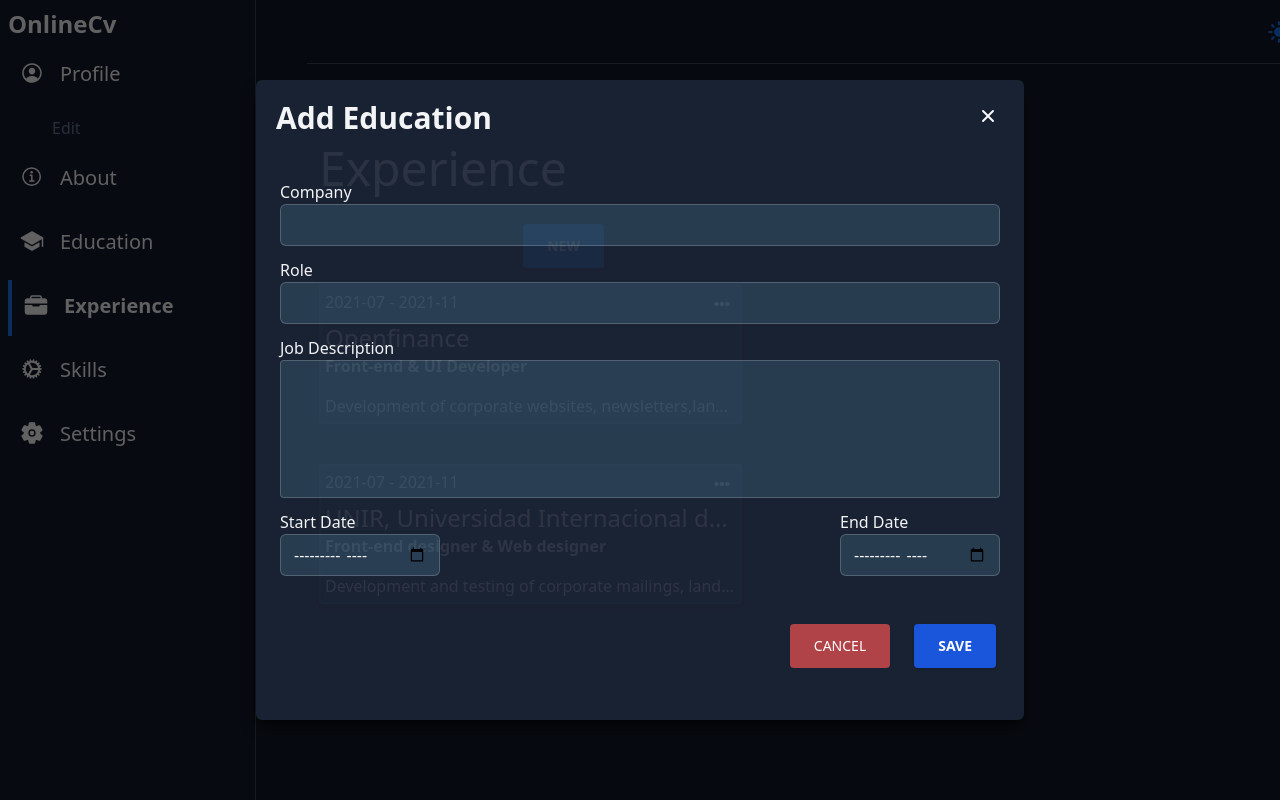
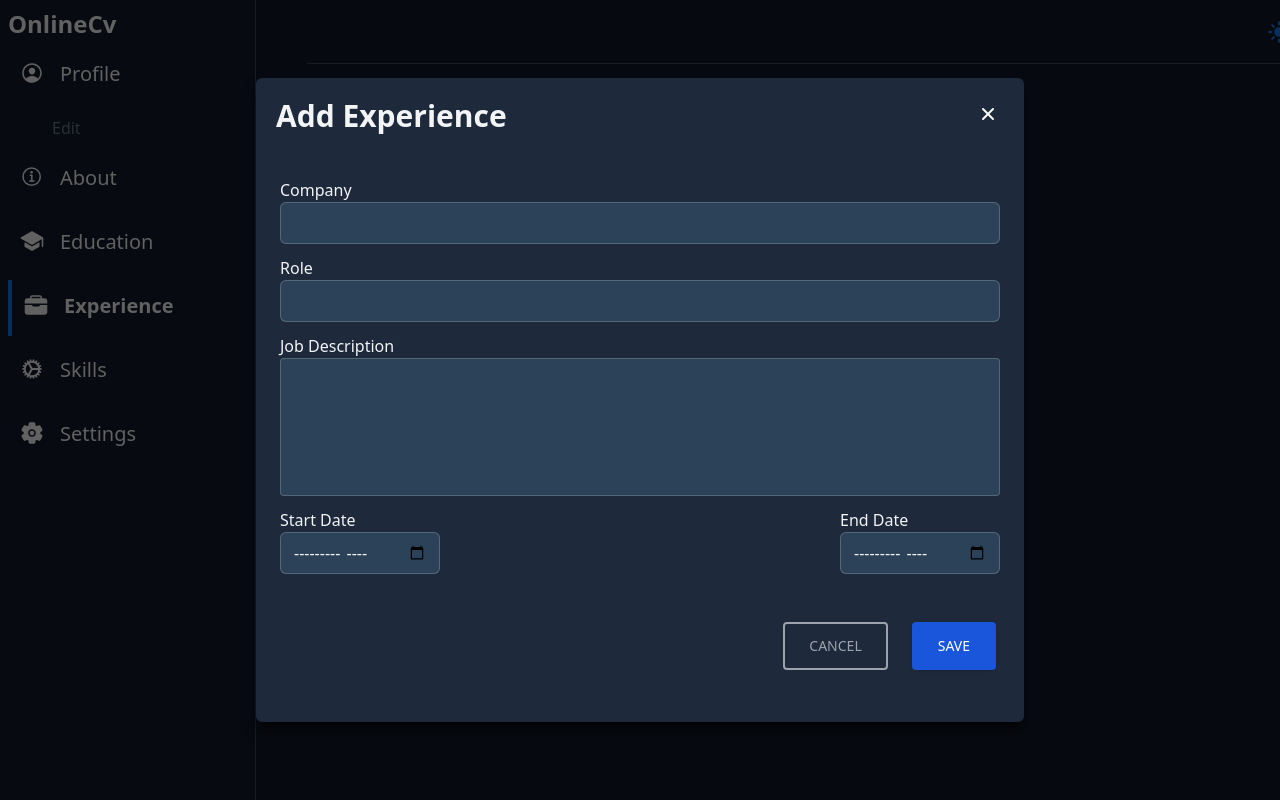
Before and after one commit to JosephChuksN/E-folio, a React (Create React App) app: page /experience in a window 1280 px wide. Both pictures are taken after a click on the button "NEW". Built offline with nearby package versions, Linux system fonts and the light colour scheme; what @ngneat/falso would draw is missing.

Commit message:
Fixed issue with experience modal

```diff
--- a/src/components/About.jsx
+++ b/src/components/About.jsx
@@ -33,7 +33,7 @@ function About({aboutText, setAboutText}) {
         <button className=" text-gray-400 background-transparent hover:bg-gray-400 hover:text-white border-2 border-gray-400 rounded  uppercase px-6 py-2  outline-none focus:outline-none mr-1  ease-linear transition-all duration-150">
           <Link to="/">Cancel</Link>
         </button>
-        <button onClick={handleSave} className="bg-[#222222] dark:bg-[#1a73e8] py-2 uppercase px-6 hover:bg-blue-900 rounded text-white">
+        <button onClick={handleSave} className=" bg-[#1a73e8] py-2 uppercase px-6 hover:bg-blue-900 rounded active:bg-emerald-800 text-white">
          <Link to="/">Save</Link>
         </button>
       </div>
--- a/src/components/Experience/AddNewExperience.jsx
+++ b/src/components/Experience/AddNewExperience.jsx
@@ -102,14 +102,14 @@ return(
  </div>
  <div className="flex items-center justify-end px-0 p-6 mt-6 gap-5 rounded-b">
                   <button
-                    className="text-white bg-red-500/70  uppercase px-6 py-3 hover:bg-red-600 rounded text-sm outline-none focus:outline-none mr-1 mb-1 ease-linear transition-all duration-150"
+                    className=" text-gray-400 background-transparent hover:bg-gray-400 hover:text-white text-sm border-2 border-gray-400 uppercase px-6 py-3  rounded  outline-none focus:outline-none mr-1 mb-1 ease-linear transition-all duration-150"
                     type="button"
                    onClick={() =>showModal(false)}
                   >
                     Cancel
                   </button>
                   <button
-                    className="bg-blue-700 hover:bg-blue-800 text-white active:bg-emerald-800 font-bold uppercase text-sm px-6 py-3 rounded shadow hover:shadow-lg outline-none focus:outline-none mr-1 mb-1 ease-linear transition-all duration-150"
+                    className="bg-blue-700 hover:bg-blue-800 text-white active:bg-emerald-800 border-2 border-blue-700 uppercase text-sm px-6 py-3 rounded shadow hover:shadow-lg outline-none focus:outline-none mr-1 mb-1 ease-linear transition-all duration-150"
                     type="submit"
 
                   >
--- a/src/components/Experience/EditExperience.jsx
+++ b/src/components/Experience/EditExperience.jsx
@@ -101,7 +101,7 @@ return(
  </div>
  <div className="flex items-center justify-end px-0 p-6 mt-6 gap-5 rounded-b">
                   <button
-                    className="text-white bg-red-500/70  uppercase px-6 py-3 hover:bg-red-600 rounded text-sm outline-none focus:outline-none mr-1 mb-1 ease-linear transition-all duration-150"
+                    className="text-gray-400 background-transparent hover:bg-gray-400 hover:text-white  border-2 border-gray-400  uppercase px-6 py-3 rounded text-sm outline-none focus:outline-none mr-1 mb-1 ease-linear transition-all duration-150"
                     type="button"
                    onClick={() =>showModal(false)}
                   >
@@ -109,7 +109,7 @@ return(
                   </button>
                   <button
                   onClick={handleSave}
-                    className="bg-blue-700 text-white active:bg-emerald-800 font-bold uppercase text-sm px-6 py-3 rounded shadow hover:shadow-lg outline-none focus:outline-none mr-1 mb-1 ease-linear transition-all duration-150"
+                    className="bg-blue-700 text-white border-2 border-blue-700 hover:bg-blue-800  active:bg-emerald-800 uppercase text-sm px-6 py-3 rounded shadow hover:shadow-lg outline-none focus:outline-none mr-1 mb-1 ease-linear transition-all duration-150"
                     type="submit"
 
                   >
--- a/src/components/Experience/Experience.jsx
+++ b/src/components/Experience/Experience.jsx
@@ -13,7 +13,7 @@ return(
 <div className=''>
 <h1 className="pl-3 text-5xl mb-20">Experience</h1>
     <button
-            className="bg-[#222222] dark:bg-[#1a73e8] hover:bg-[#222222]/90 absolute lg:right-[42rem] lg:top-56 top-60 right-2  text-white active:bg-blue-800 font-bold uppercase text-sm px-6 py-3 rounded shadow hover:shadow-lg outline-none focus:outline-none mr-1 mb-1 ease-linear transition-all duration-150"
+            className=" bg-[#1a73e8] hover:bg-blue-800  active:bg-emerald-800 absolute lg:right-[42rem] lg:top-56 top-60 right-2  text-white  font-bold uppercase text-sm px-6 py-3 rounded shadow hover:shadow-lg outline-none focus:outline-none mr-1 mb-1 ease-linear transition-all duration-150"
             type="button"
             onClick={() => setShowModal(true)}
           >
@@ -42,13 +42,13 @@ return(
           <div
             className=" bg-black/60  justify-center items-center text-gray-900 dark:text-gray-100 flex overflow-x-hidden overflow-y-auto fixed inset-0 z-50 outline-none focus:outline-none"
           >
-            <div className="relative w-full lg:w-3/4 my-6 lg:mx-auto mx-2 shadow-lg shadow-black/60 bg-gray-100 dark:bg-[#1e293b]/80  rounded-md max-w-3xl">
+            <div className="relative w-full lg:w-3/4 my-6 lg:mx-auto mx-2 shadow-lg shadow-black/60 bg-gray-100 dark:bg-[#1e293b]  rounded-md max-w-3xl">
               {/*content*/}
               <div className="border-0 rounded-lg  relative flex flex-col w-full  outline-none focus:outline-none">
                 {/*header*/}
                 <div className="flex items-start justify-between p-5  rounded-t">
                   <h3 className="text-3xl font-semibold">
-                   Add Education
+                   Add Experience
                   </h3>
                   <button  onClick={() => setShowModal(false)} type="button" className="text-gray-900 bg-transparent hover:bg-slate-600/10  dark:hover:bg-gray-50/20 hover:text-gray-900 rounded-lg text-sm p-1.5 ml-auto inline-flex items-center dark:hover:bg-gray-600 dark:text-gray-50" data-modal-toggle="defaultModal">
                     <svg className="w-5 h-5" fill="currentColor" viewBox="0 0 20 20" xmlns="http://www.w3.org/2000/svg"><path fillRule="evenodd" d="M4.293 4.293a1 1 0 011.414 0L10 8.586l4.293-4.293a1 1 0 111.414 1.414L11.414 10l4.293 4.293a1 1 0 01-1.414 1.414L10 11.414l-4.293 4.293a1 1 0 01-1.414-1.414L8.586 10 4.293 5.707a1 1 0 010-1.414z" clipRule="evenodd"></path></svg>
```
